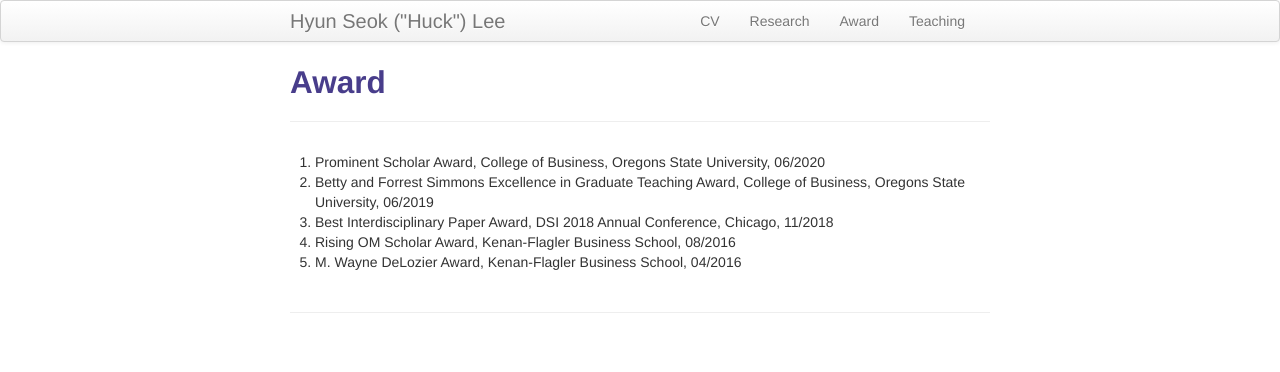
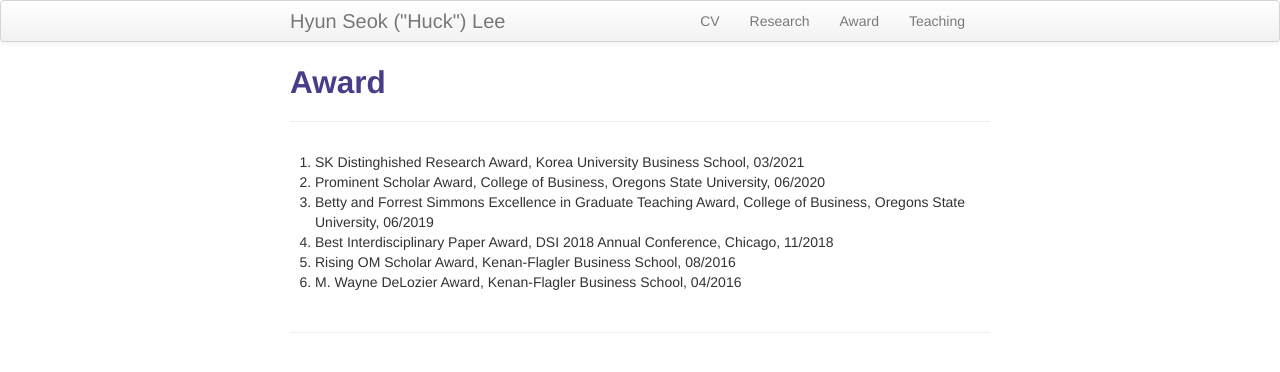
Before and after one commit to lordya2/lordya2.github.io, a Jekyll site: the page built from pages/award.md, in a window 1280 px wide. Shown: the top 372 px of the page. Built offline with Jekyll 4.4.1, drawn with Linux system fonts in a browser that asks for light colours.

Commit message:
Update award.md

```diff
--- a/pages/award.md
+++ b/pages/award.md
@@ -6,11 +6,12 @@ description: Hyun Seok ("Huck") Lee's Awards
 
 
 <!-- ### <u>Awards </u>-->
-1. Prominent Scholar Award, College of Business, Oregons State University, 06/2020
-2. Betty and Forrest Simmons Excellence in Graduate Teaching Award, College of Business, Oregons State University, 06/2019
-3. Best Interdisciplinary Paper Award, DSI 2018 Annual Conference, Chicago, 11/2018
-4. Rising OM Scholar Award, Kenan-Flagler Business School, 08/2016
-5. M. Wayne DeLozier Award, Kenan-Flagler Business School, 04/2016
+1. SK Distinghished Research Award, Korea University Business School, 03/2021
+2. Prominent Scholar Award, College of Business, Oregons State University, 06/2020
+3. Betty and Forrest Simmons Excellence in Graduate Teaching Award, College of Business, Oregons State University, 06/2019
+4. Best Interdisciplinary Paper Award, DSI 2018 Annual Conference, Chicago, 11/2018
+5. Rising OM Scholar Award, Kenan-Flagler Business School, 08/2016
+6. M. Wayne DeLozier Award, Kenan-Flagler Business School, 04/2016
 
 <!--
 [click here for the most recent version of the paper]({{ BASE_PATH}}/pages/working_papers/sample-working-paper.pdf)
```
